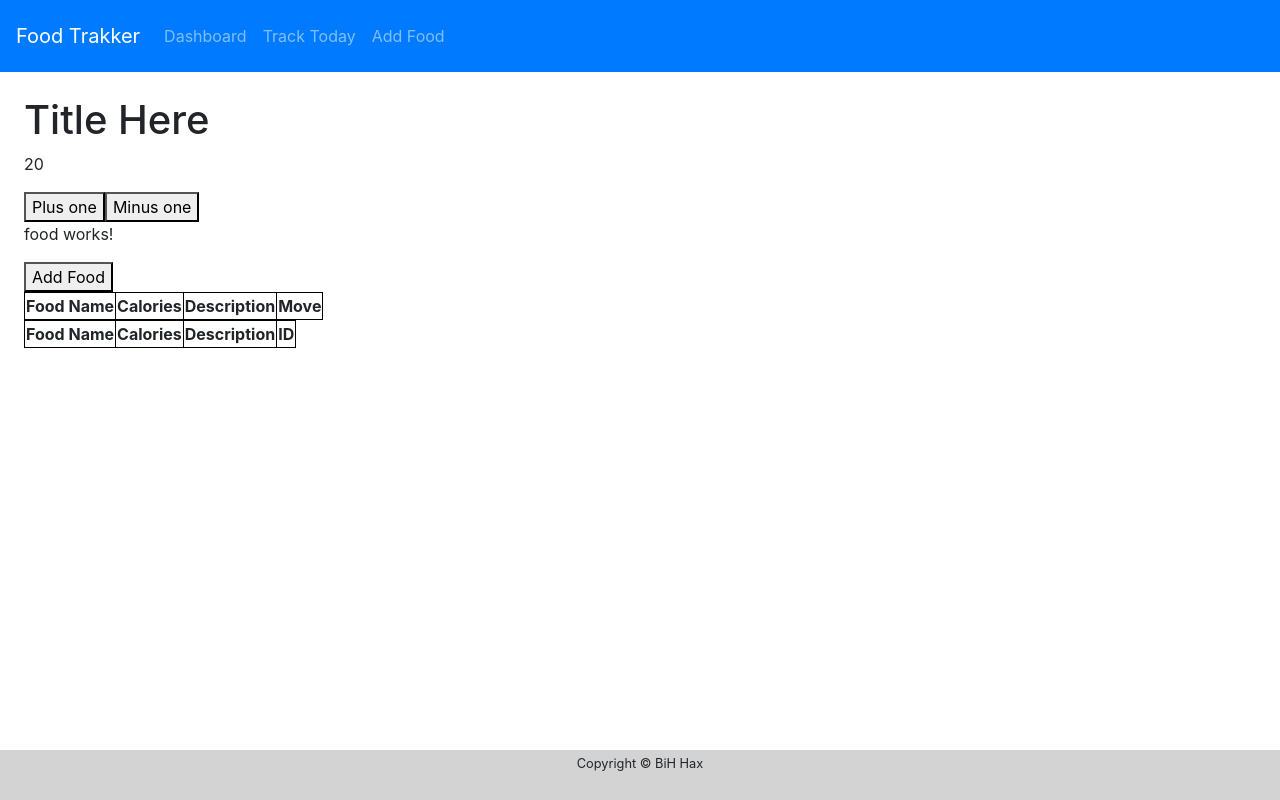
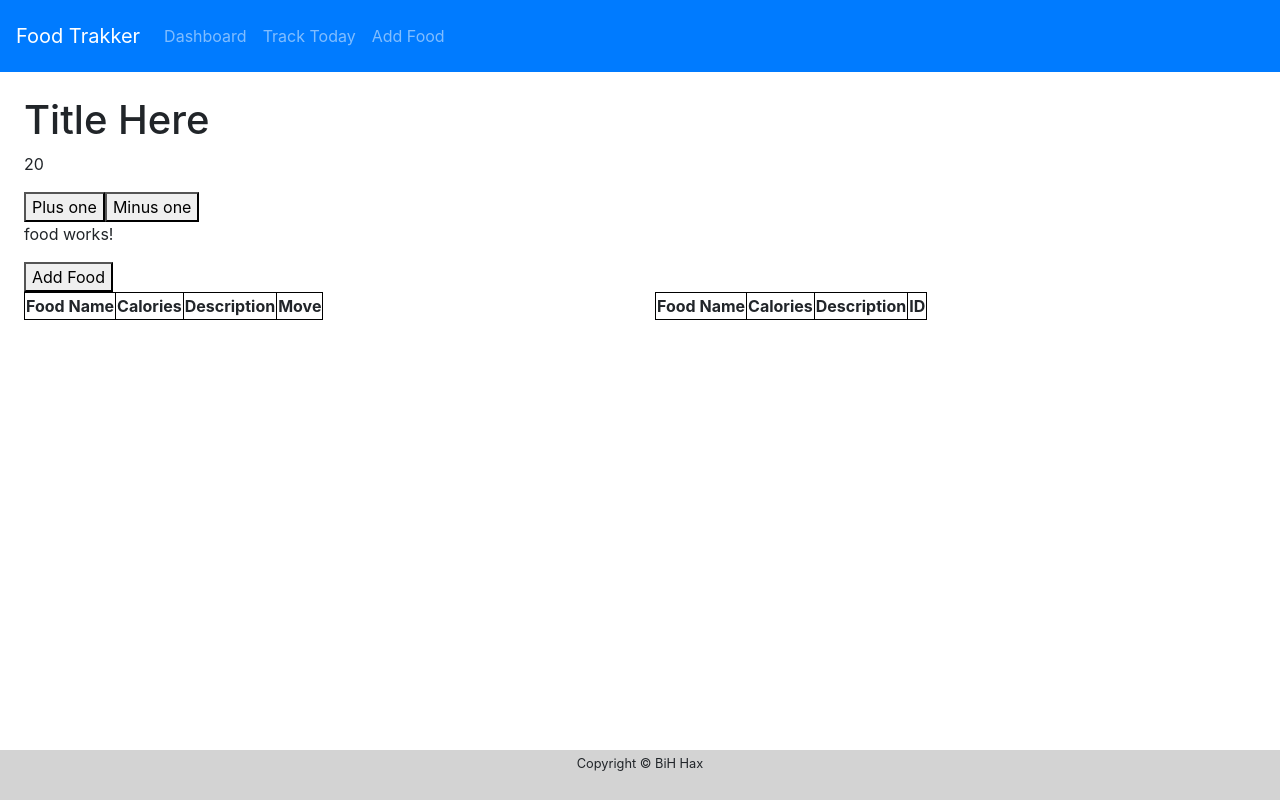
Before and after one commit to AdamMirza/FoodTracker, an Angular app in the folder my-app/: page / in a window 1280 px wide. Built offline with nearby package versions, Linux system fonts and the light colour scheme.

Commit message:
Styling changes for tables

```diff
--- a/my-app/src/app/food/food.component.html
+++ b/my-app/src/app/food/food.component.html
@@ -7,6 +7,8 @@
 -->
 
 <br>
+<div class="row">
+    <div class="col-6">
         <table>
             <tr>
                 <th>Food Name</th>
@@ -21,7 +23,8 @@
                 <td><button (click)="moveFoodToList(i)">Remove</button></td>
             </tr>
         </table>
-
+    </div>
+    <div class="col-6">
         <table>
             <tr>
                 <th>Food Name</th>
@@ -36,3 +39,6 @@
                 <td><button (click)="moveFoodToOtherList(i)">Remove</button></td>
             </tr>
         </table>
+
+    </div>
+</div>
```
Lines whose indentation alone changed are shown as unchanged.
